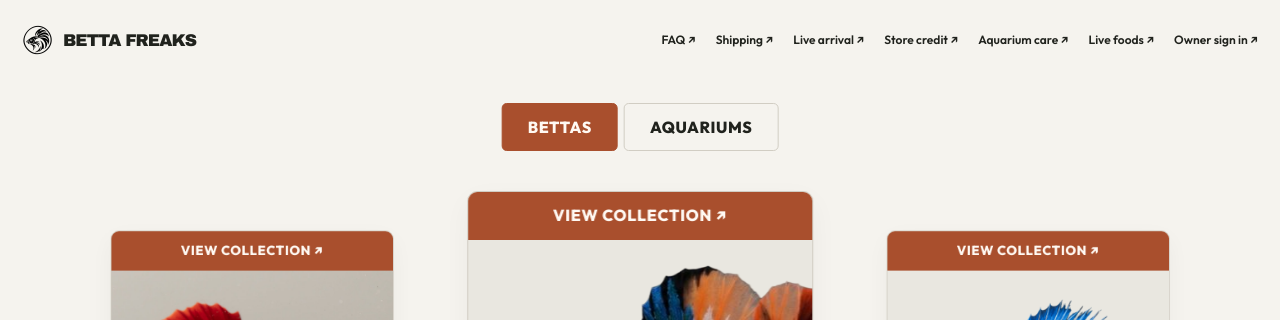
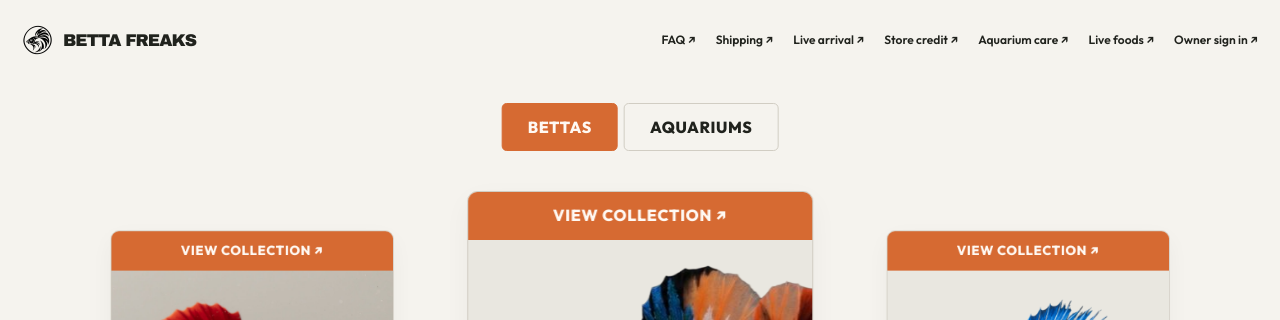
Before and after one commit to almendron02/betta-freaks, a Next.js app: page / in a window 1280 px wide. Shown: the top 320 px of the page. Built offline with nearby package versions, Linux system fonts and the light colour scheme; no server answers.

Commit message:
Brighten warm orange accents

```diff
--- a/app/globals.css
+++ b/app/globals.css
@@ -1,6 +1,6 @@
 @import "tailwindcss";
 
-:root { --ink: #20221d; --muted: #65685e; --paper: #f2f0e8; --white: #fff; --canvas: #e5e6dc; --line: #b8bcac; --accent: #a94f2d; --sans: var(--font-street-body), Arial, sans-serif; --display: var(--font-street-display), Arial, sans-serif; color-scheme: light; }
+:root { --ink: #20221d; --muted: #65685e; --paper: #f2f0e8; --white: #fff; --canvas: #e5e6dc; --line: #b8bcac; --accent: #d66a32; --sans: var(--font-street-body), Arial, sans-serif; --display: var(--font-street-display), Arial, sans-serif; color-scheme: light; }
 * { box-sizing: border-box; }
 html { scroll-behavior: smooth; }
 body { margin: 0; background: var(--paper); color: var(--ink); font-family: var(--sans); font-size: 14px; line-height: 1.5; -webkit-font-smoothing: antialiased; }
@@ -309,7 +309,7 @@ input:not([type=checkbox]), textarea, select { border-radius: 6px; border-color:
 :root { --paper: #f5f3ee; --canvas: #e9e7e0; --line: #d1cdc3; }
 .page-intro .eyebrow { background: transparent; color: var(--accent); border: 0; padding: 0; border-radius: 0; box-shadow: none; }
 .button, .summary-checkout { box-shadow: none; border: 1px solid var(--accent); background: var(--accent); color: #fff9f3; border-radius: 5px; }
-.button:hover, .summary-checkout:hover { background: #873c23; color: #fff9f3; }
+.button:hover, .summary-checkout:hover { background: #b85125; color: #fff9f3; }
 .button-outline { background: transparent; color: var(--ink); border-color: var(--line); }
 .button-outline:hover { background: var(--canvas); color: var(--ink); }
 .product-card, .story-card, .intro-specimen, .contact-card, .auth-card, .account-panel, .owner-panel, .order-summary, .metric-card, .category-card, .product-detail-media { box-shadow: none; border: 1px solid var(--line); border-radius: 9px; }
--- a/components/storefront/gallery-home.css
+++ b/components/storefront/gallery-home.css
@@ -111,7 +111,7 @@ body:not(:has(.gallery-home)) .gallery-header .gallery-brand, body:not(:has(.gal
 .carousel-card { border: 1px solid var(--line); border-radius: 10px; box-shadow: 0 10px 28px #30251b0b; }
 .carousel-caption, .carousel-caption a { background: var(--accent); color: #fff9f3; }
 .carousel-caption { border-bottom: 0; }
-.carousel-caption a:hover { background: #873c23; }
+.carousel-caption a:hover { background: #b85125; }
 .gallery-tabs button { border: 1px solid var(--line); border-radius: 5px; }
 .gallery-tabs button[aria-pressed=true] { background: var(--accent); color: #fff9f3; border-color: var(--accent); box-shadow: none; }
 .gallery-menu-toggle, .gallery-bag-button { box-shadow: none; border: 1px solid var(--ink); border-radius: 6px; }
```
